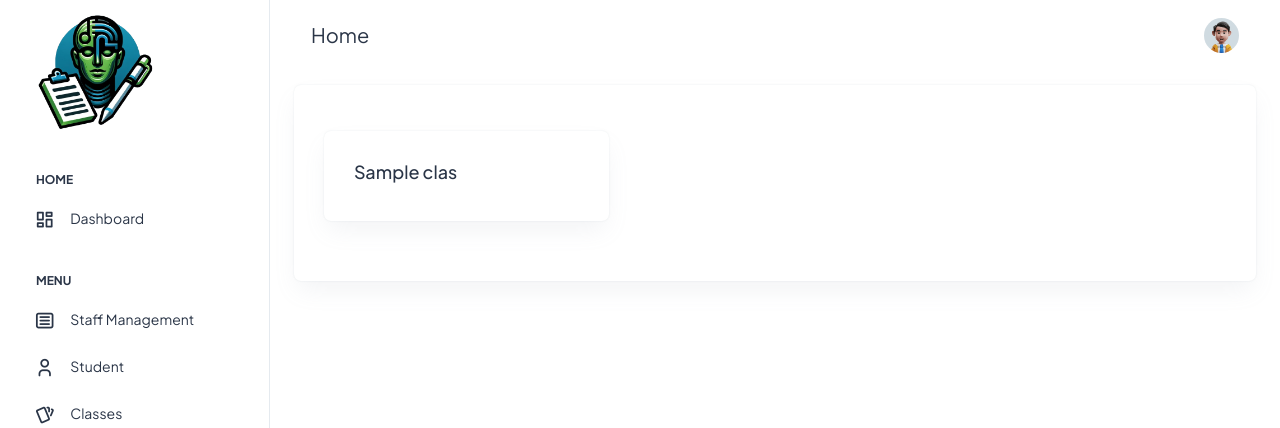
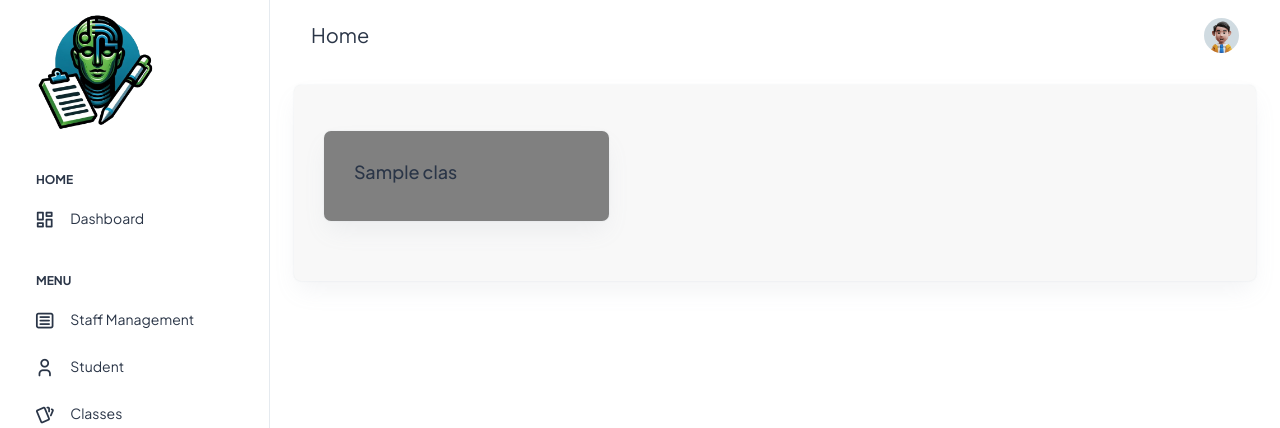
Before and after one commit to Sibogoje/schoolproject_admindashbaord, a PHP site: page / in a window 1280 px wide. Shown: the top 428 px of the page. Run offline with PHP 8.4, Linux system fonts and the light colour scheme; the visitor is signed in with stand-in values (Sample User, id 1); tables that the repository leaves empty or names only in its code hold one stand-in row (values such as "Sample post").

Commit message:
Refactor class cards in index.php

```diff
--- a/index.php
+++ b/index.php
@@ -52,14 +52,14 @@ $result = $conn->query($sql);
     <!--  Header End -->
 
     <div class="container-fluid">
-      <div class="card">
-        <div class="card-body style='background: #f8f8f8;'">
+  <div class="card" style="background: #f8f8f8;">
+    <div class="card-body">
       <!-- Classes Cards -->
       <?php if ($result->num_rows > 0): ?>
         <div class="row">
           <?php while($row = $result->fetch_assoc()): ?>
             <div class="col-md-4">
-                  <div class="card mt-3" onclick="window.location.href='classdetail.php?name=<?= $row['id']; ?>'">
+              <div class="card mt-3" style="cursor: pointer; background-color: grey;" onclick="window.location.href='classdetail.php?name=<?= $row['id']; ?>'">
                 <div class="card-body">
                   <h5 class="card-title"><?= htmlspecialchars($row['name']); ?></h5>
                 </div>
@@ -73,6 +73,7 @@ $result = $conn->query($sql);
     </div>
   </div>
 </div>
+
   </div>
 </div>
 
```
Lines whose indentation alone changed are shown as unchanged.
